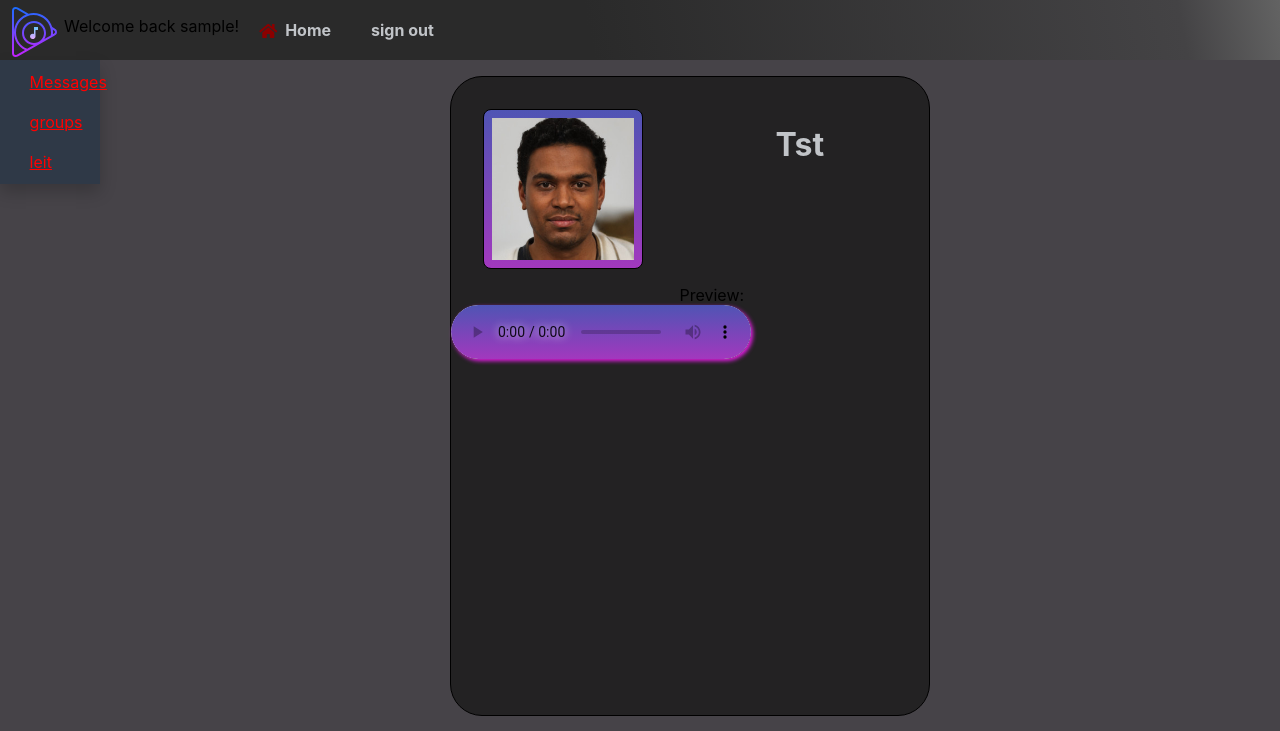
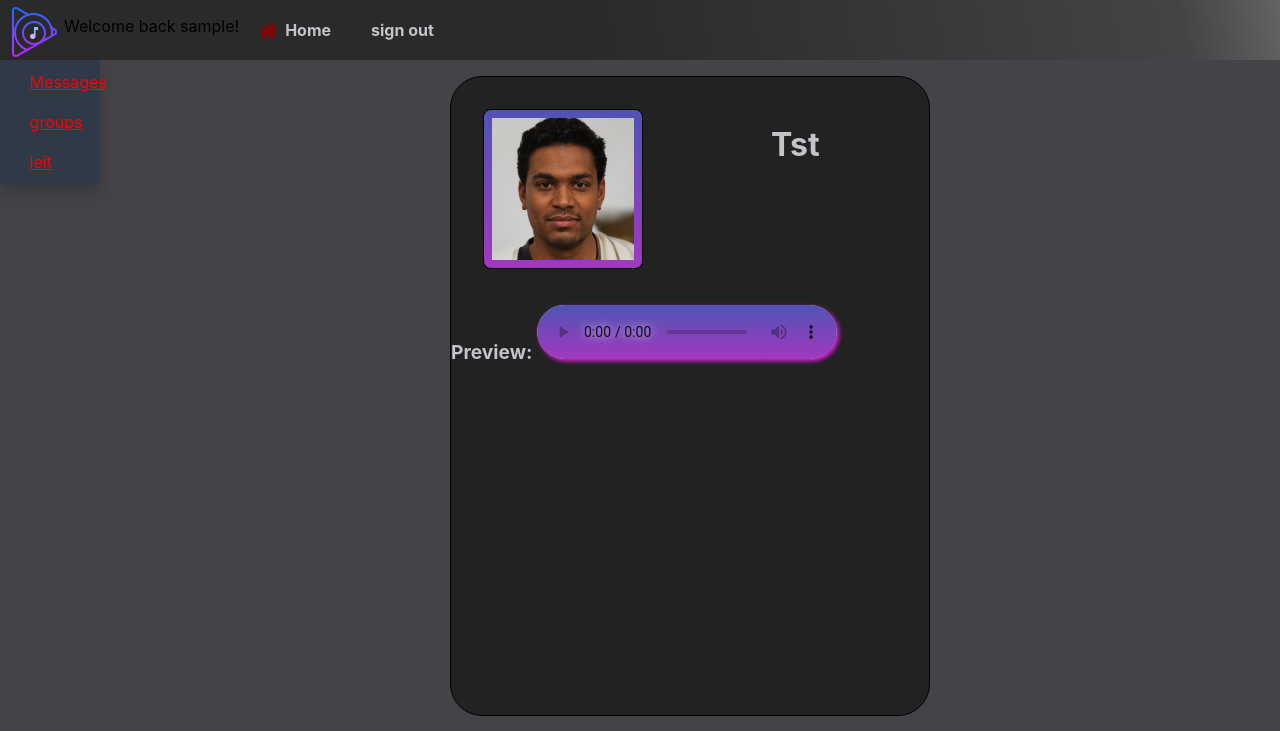
Before and after one commit to Vef2-musc/Project-Lets-Make-Music, a Flask app: page /home in a window 1280 px wide. Shown: the top 731 px of the page. Run offline with Flask 2, Linux system fonts and the light colour scheme; the visitor is signed in with stand-in values (Sample User, id 1); some libraries are stand-ins or nearby versions.

Commit message:
lagaði nöfnin á klösum eftir að synca changes

```diff
--- a/static/main.css
+++ b/static/main.css
@@ -208,7 +208,7 @@ body.loggedin {
 }
 .preview-audio{
     align-content: center;
-    top: 40%;
+    top: 50%;
 }
 .preview{
     position: absolute;
--- a/templates/acthomepage.html
+++ b/templates/acthomepage.html
@@ -33,11 +33,13 @@
                     <div class="profiles">
                         <img class="mynd" src="{{ url_for('static',filename='mynd1.jpg') }}" alt="{{ item }}">
                         <span class="name">Tst</span>
-                        <span class="audio">Preview:
-                            <audio controls class="audio-controls">
-                                <source src="{{ url_for('static',filename='song1.mp3') }}" type="audio/mpeg">
-                            </audio>
-                        </span>
+                        <div class="preview-audio">
+                            <span class="preview">Preview:
+                                <audio controls class="audio-controls">
+                                    <source src="{{ url_for('static',filename='song1.mp3') }}" type="audio/mpeg">
+                                </audio>
+                            </span>
+                        </div>
                     </div>
                 </tbody>
             </div>
```
